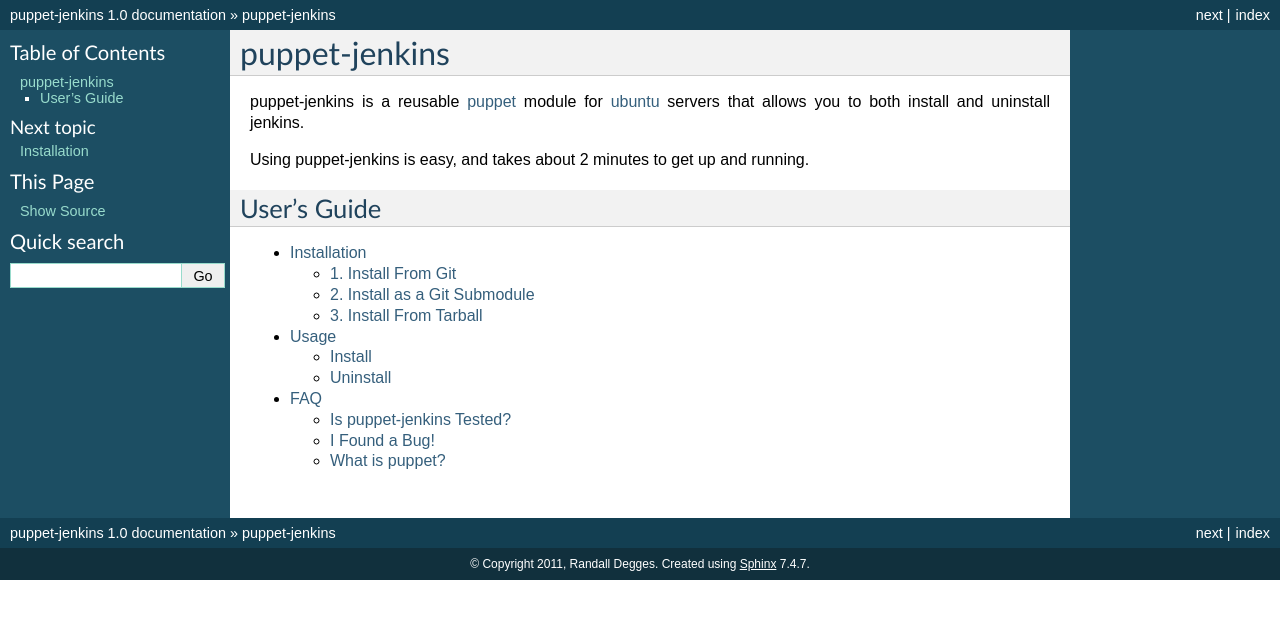
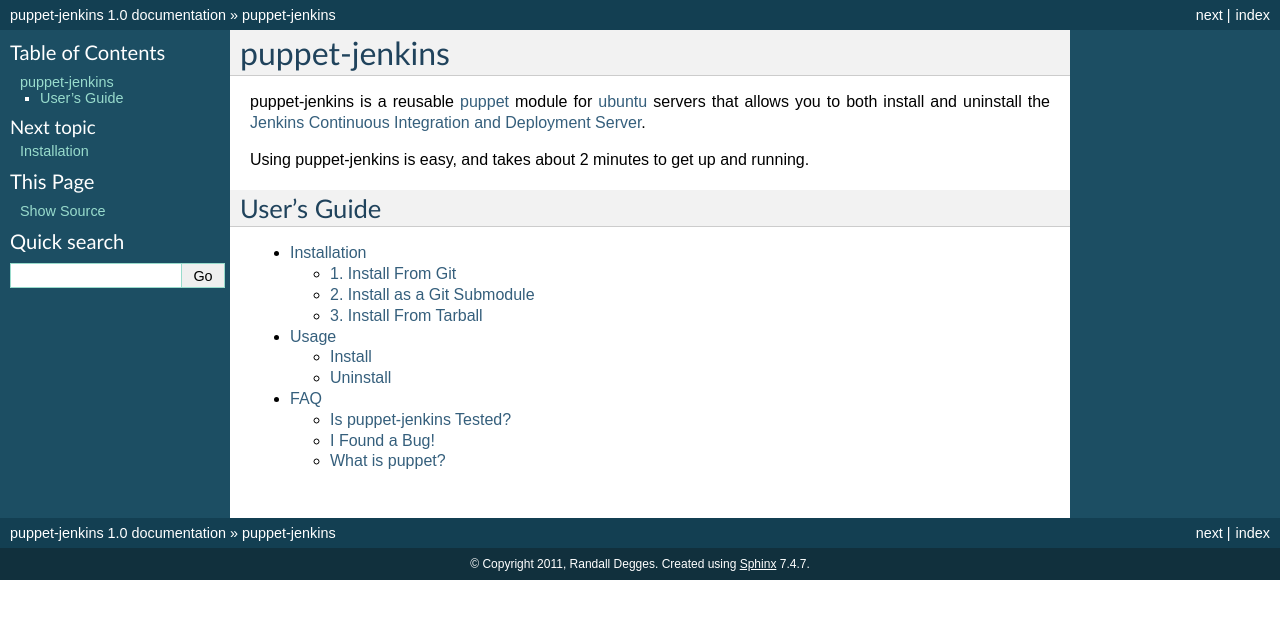
Before and after one commit to maestrodev/puppet-jenkins-deprecated, a Sphinx documentation site: the page built from docs/index.rst, in a window 1280 px wide. Shown: the top 619 px of the page. Built offline with Sphinx 7.4.7, drawn with Linux system fonts in a browser that asks for light colours.

Commit message:
Adding links to jenkins website.

```diff
--- a/docs/faq.rst
+++ b/docs/faq.rst
@@ -26,4 +26,4 @@
 ---------------
 
 An awesome tool for managing loads of servers in a reusable fashion. Check out
-`their website <http://www.puppetlabs.com/>`_.
+`their website <http://jenkins-ci.org/>`_.
--- a/docs/index.rst
+++ b/docs/index.rst
@@ -3,7 +3,8 @@
 
 puppet-jenkins is a reusable `puppet <http://www.puppetlabs.com/>`_ module for
 `ubuntu <http://www.ubuntu.com/>`_ servers that allows you to both install and
-uninstall jenkins.
+uninstall the `Jenkins Continuous Integration and Deployment Server
+<http://jenkins-ci.org/>`_.
 
 Using puppet-jenkins is easy, and takes about 2 minutes to get up and running.
 
```
